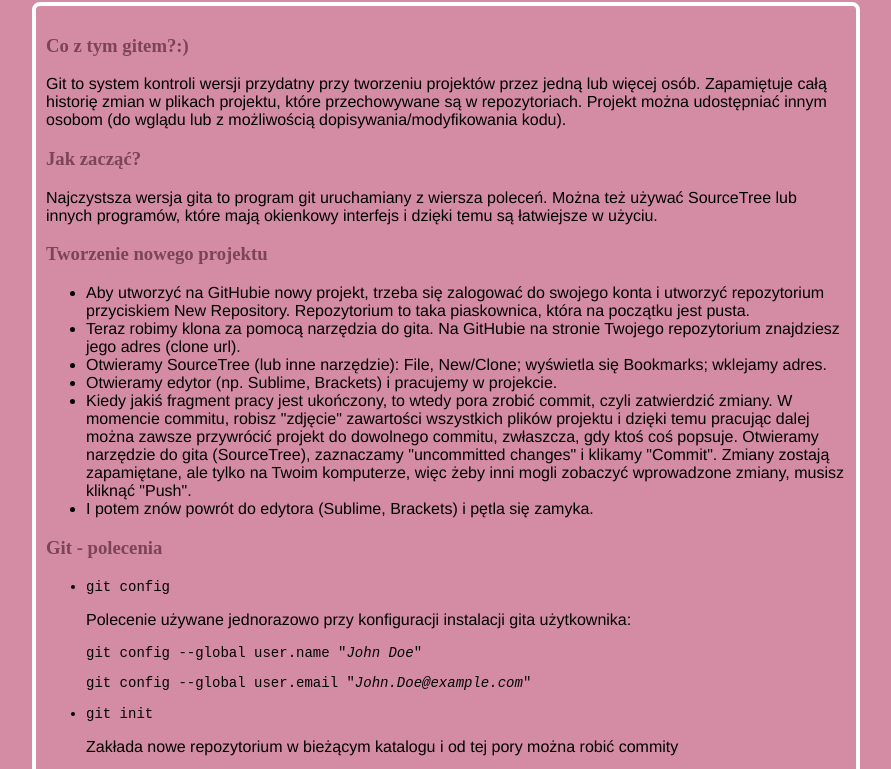
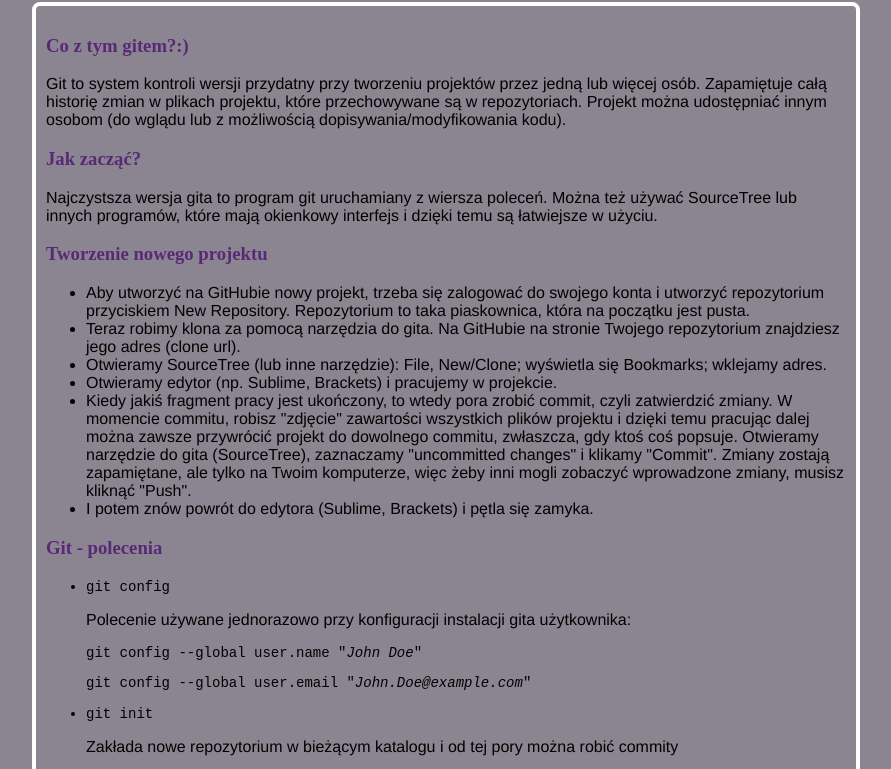
Before and after one commit to magcej/git_manual, a plain HTML site: page index.html in a window 1280 px wide. Shown: the part 63-832 px from the top of the page, without its empty margins (194-1085 px from the left). Drawn offline with Linux system fonts and the light colour scheme.

Commit message:
background colour changed.

```diff
--- a/style.css
+++ b/style.css
@@ -7,12 +7,12 @@ h1 {
 }
 
 h3 {
-    color: #7D4456;
+    color: #592977;
 
 }
 
 body {
-    background-color: #D38CA3;
+    background-color: #8A8591;
 }
 
 .terminal {
```
